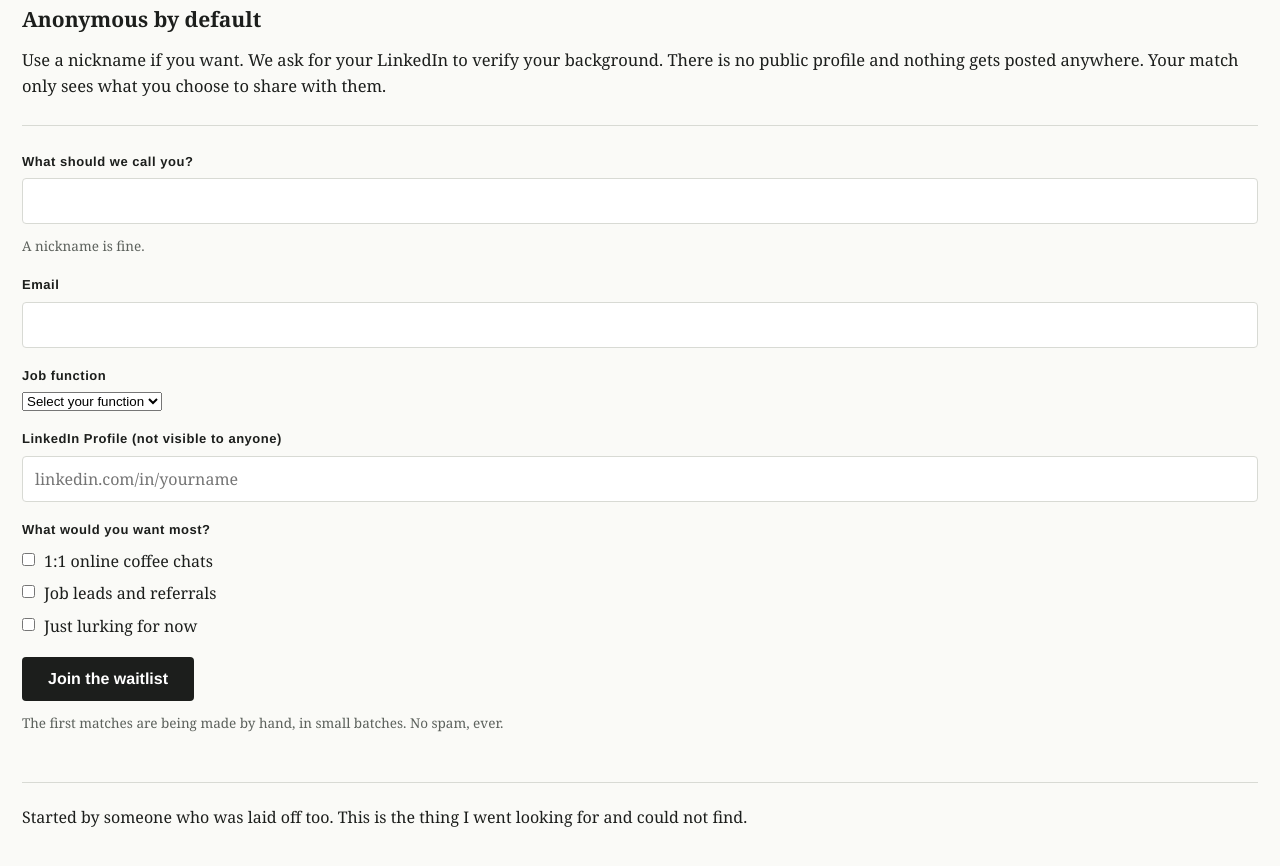
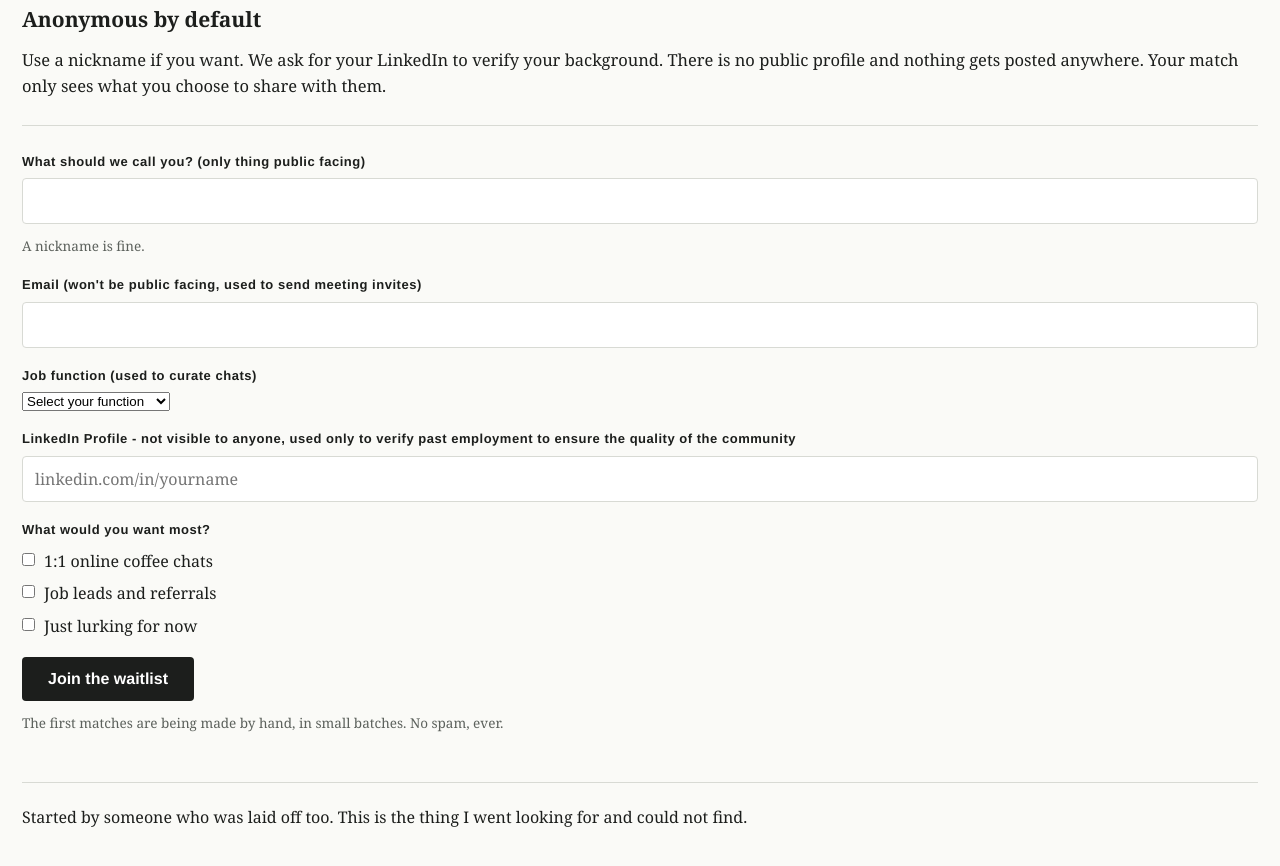
Before and after one commit to Ltang909/techlayoff, a plain HTML site: page index.html in a window 1280 px wide. Shown: the part 783-1649 px from the top of the page. Drawn offline with Linux system fonts and the light colour scheme.

Commit message:
Update index.html

```diff
--- a/index.html
+++ b/index.html
@@ -174,16 +174,16 @@ A full calendar used to come with the job. The good conversations do not have to
 
 <form id="waitlistForm" novalidate="">
     <div class="field">
-      <label for="f-name">What should we call you?</label>
+      <label for="f-name">What should we call you? (only thing public facing)</label>
       <input type="text" id="f-name" autocomplete="nickname" required="">
       <p class="fine">A nickname is fine.</p>
     </div>
     <div class="field">
-      <label for="f-email">Email</label>
+      <label for="f-email">Email (won't be public facing, used to send meeting invites)</label>
       <input type="email" id="f-email" autocomplete="email" required="">
     </div>
     <div class="field">
-      <label for="f-function">Job function</label>
+      <label for="f-function">Job function (used to curate chats)</label>
       <select id="f-function">
         <option value="">Select your function</option>
         <option value="Engineering">Engineering</option>
@@ -194,10 +194,11 @@ A full calendar used to come with the job. The good conversations do not have to
         <option value="Operations">Operations</option>
         <option value="People &amp; HR">People &amp; HR</option>
         <option value="Other">Other</option>
+        <option value="Prefer not to disclose">Prefer not to disclose</option>
       </select>
     </div>
     <div class="field">
-      <label for="f-story">LinkedIn Profile (not visible to anyone)</label>
+      <label for="f-story">LinkedIn Profile - not visible to anyone, used only to verify past employment to ensure the quality of the community</label>
       <input type="url" id="f-story" inputmode="url" autocomplete="url" spellcheck="false" placeholder="linkedin.com/in/yourname">
     </div>
     <div class="field">
@@ -213,7 +214,7 @@ A full calendar used to come with the job. The good conversations do not have to
     <p class="error" id="formError" role="alert"></p>
   </form>
 
-  <div class="done" id="doneMsg">Request received. We're still building a waitlist to ensure people get matched with someone.</div>
+  <div class="done" id="doneMsg">Request received. We're still building a waitlist to ensure people get matched with someone. I'll send out an email confirmation after review.</div>
 
   <p class="closing">Started by someone who was laid off too. This is the thing I went looking for and could not find.</p>
 
```
